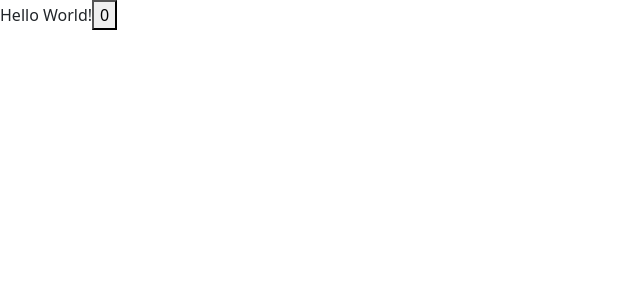
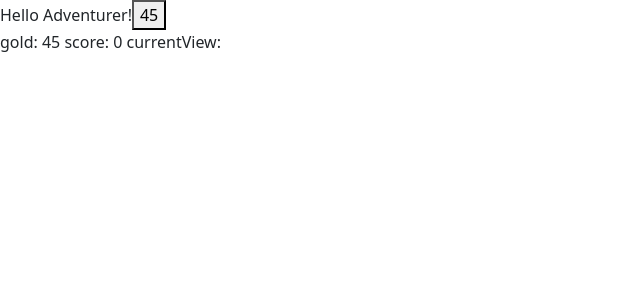
Before and after one commit to Ez-M/Gold-Glory-Goblins, a React (Create React App) app in the folder game/: page / in a window 1280 px wide. Shown: the top 300 px of the page, without its empty margins (0-640 px from the left). Built offline with nearby package versions, Linux system fonts and the light colour scheme.

Commit message:
added notation for current variables and added a display for each variable for debug purposes

```diff
--- a/game/src/App.js
+++ b/game/src/App.js
@@ -4,13 +4,15 @@ import "bootstrap/dist/css/bootstrap.min.css";
 
 function App() {
 
-  var gold = 0;
-  var score = 0;
-  var currentView = "";
+  var gold = 45; //Player's current gold
+  var score = 0; //Player's total gold ever earned (plus achivements?)
+  var currentView = ""; //variable to tell the game what tab to render
 
   return (<div className="App">
-    Hello World!
+    Hello Adventurer!
     <button>{gold}</button>
+    <br/>
+    <p>gold: {gold}  score: {score} currentView: {currentView}</p>
   </div>
   );
 }
```
